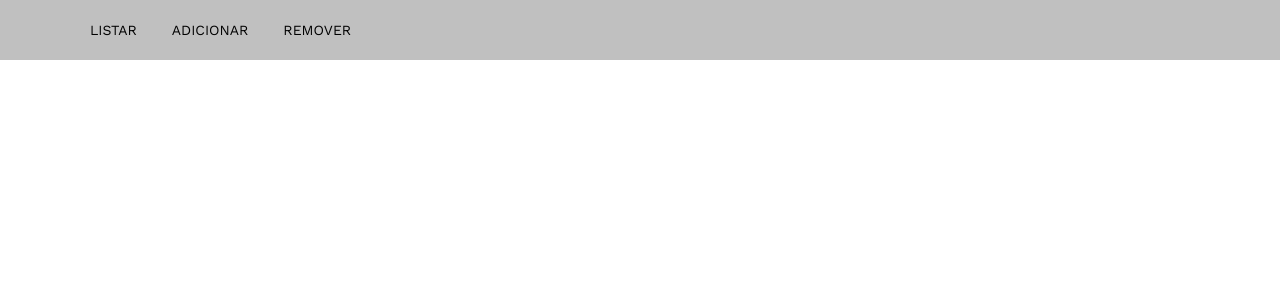
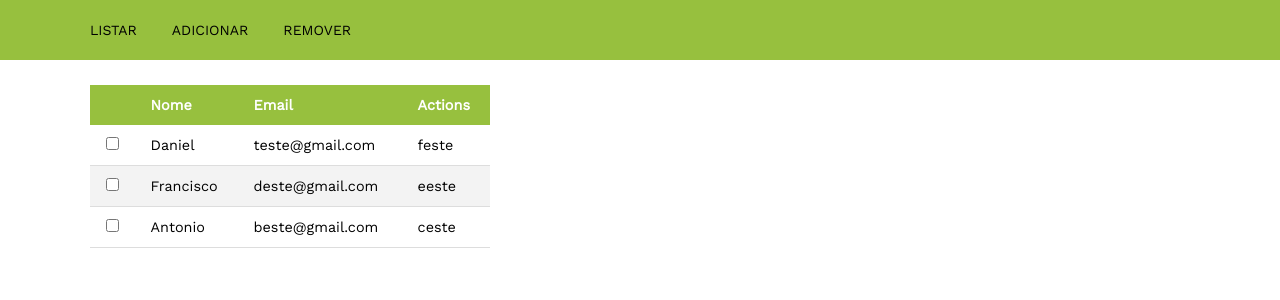
Before and after one commit to Cerv0020/users_essential, a PHP site: page / in a window 1280 px wide. Shown: the top 300 px of the page. Run offline with PHP 8.4, Linux system fonts and the light colour scheme.

Commit message:
commit 2

```diff
--- a/head.php
+++ b/head.php
@@ -14,4 +14,6 @@
     <link href="https://fonts.googleapis.com/css?family=Poppins" rel="stylesheet">
 
     <link href="https://fonts.googleapis.com/css?family=Work+Sans" rel="stylesheet">
+
+    <script type="text/javascript" src="app.js" async defer></script>
 </head>
--- a/index.php
+++ b/index.php
@@ -6,7 +6,40 @@
 
 <body>
     <?php include_once 'header.php' ?>
-    <script src="app.js" async defer></script>
+
+    <div class="container">
+        <table id="lista" class="content__table">
+            <thead>
+                <tr>
+                    <th></th>
+                    <th onclick="sortTable(0)">Nome</th>
+                    <th onclick="sortTable(1)">Email</th>
+                    <th onclick="sortTable(2)">Actions</th>
+                </tr>
+            </thead>
+            <tbody>
+                <tr>
+                    <td><input type="checkbox"></td>
+                    <td>Daniel</td>
+                    <td>teste@gmail.com</td>
+                    <td>feste</td>
+                </tr>
+                <tr>
+                    <td><input type="checkbox"></td>
+                    <td>Francisco</td>
+                    <td>deste@gmail.com</td>
+                    <td>eeste</td>
+                </tr>
+                <tr>
+                    <td><input type="checkbox"></td>
+                    <td>Antonio</td>
+                    <td>beste@gmail.com</td>
+                    <td>ceste</td>
+                </tr>
+            </tbody>
+        </table>
+    </div>
+
 </body>
 
 </html>
--- a/style.css
+++ b/style.css
@@ -17,7 +17,7 @@ body {
 }
 
 header {
-  background-color: rgba(192, 192, 192, 1);
+  background-color: #97C03E;
   width: 100%;
   height: 100%;
   z-index: 1;
@@ -59,3 +59,34 @@ header {
 .navbar > ul > li > a:hover {
   color: #ffffff;
 }
+
+.content__table {
+  border-collapse: collapse;
+  margin: 25px 0;
+  font-size: 0.9em;
+  min-width: 400px;
+}
+
+.content__table thead tr {
+  background-color: #97C03E;
+  color: #ffffff;
+  text-align: left;
+  font-weight: bold;
+}
+
+.content__table th ,
+.content__table td {
+  padding: 12px 15px;
+}
+
+.content__table tbody tr {
+  border-bottom: 1px solid #dddddd;
+}
+
+.content__table tbody tr:nth-of-type(even) {
+  background-color: #f3f3f3;
+}
+
+.content__table tbody tr td:first-child {
+  text-align: center;
+}
```
Also changed, not shown: app.js (+50 -0 lines).
